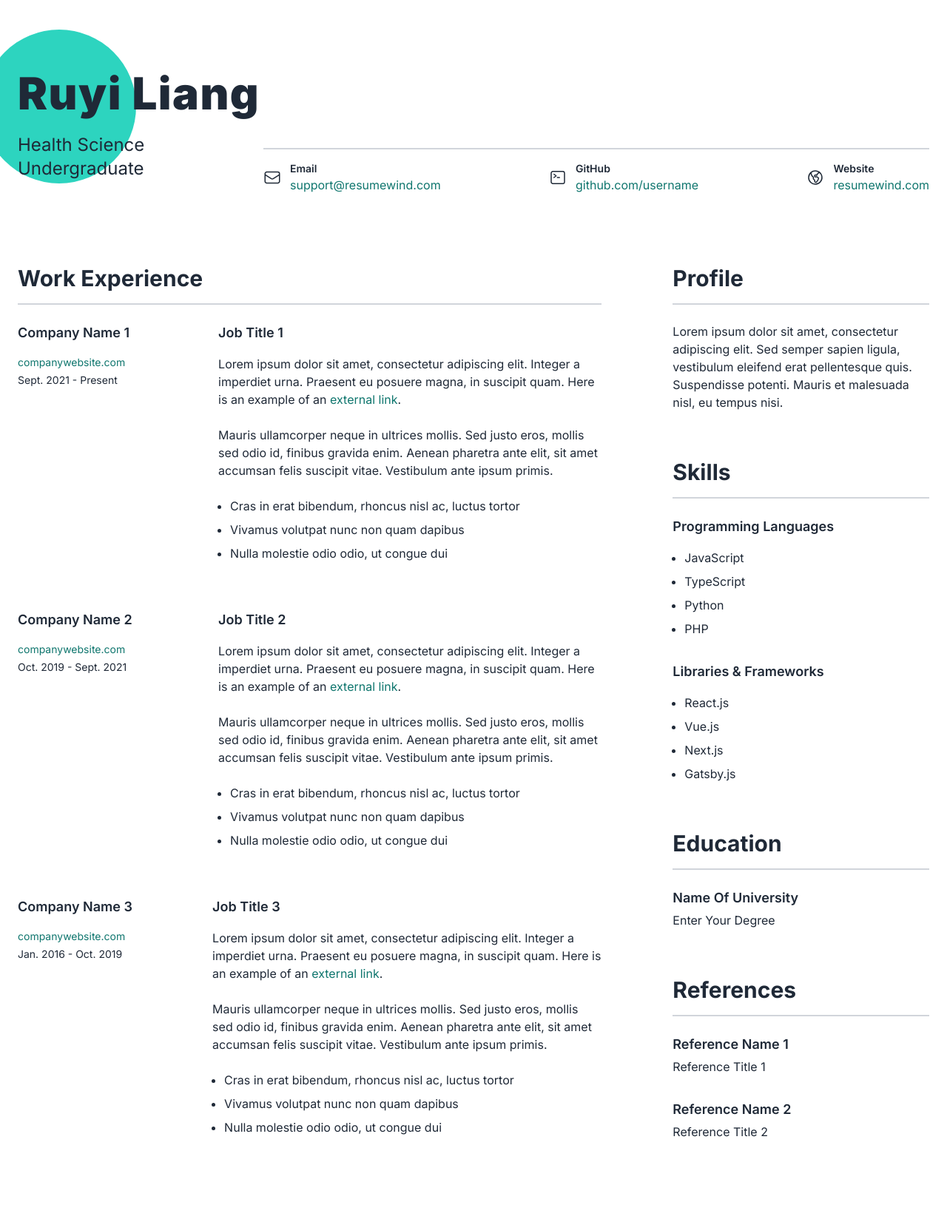
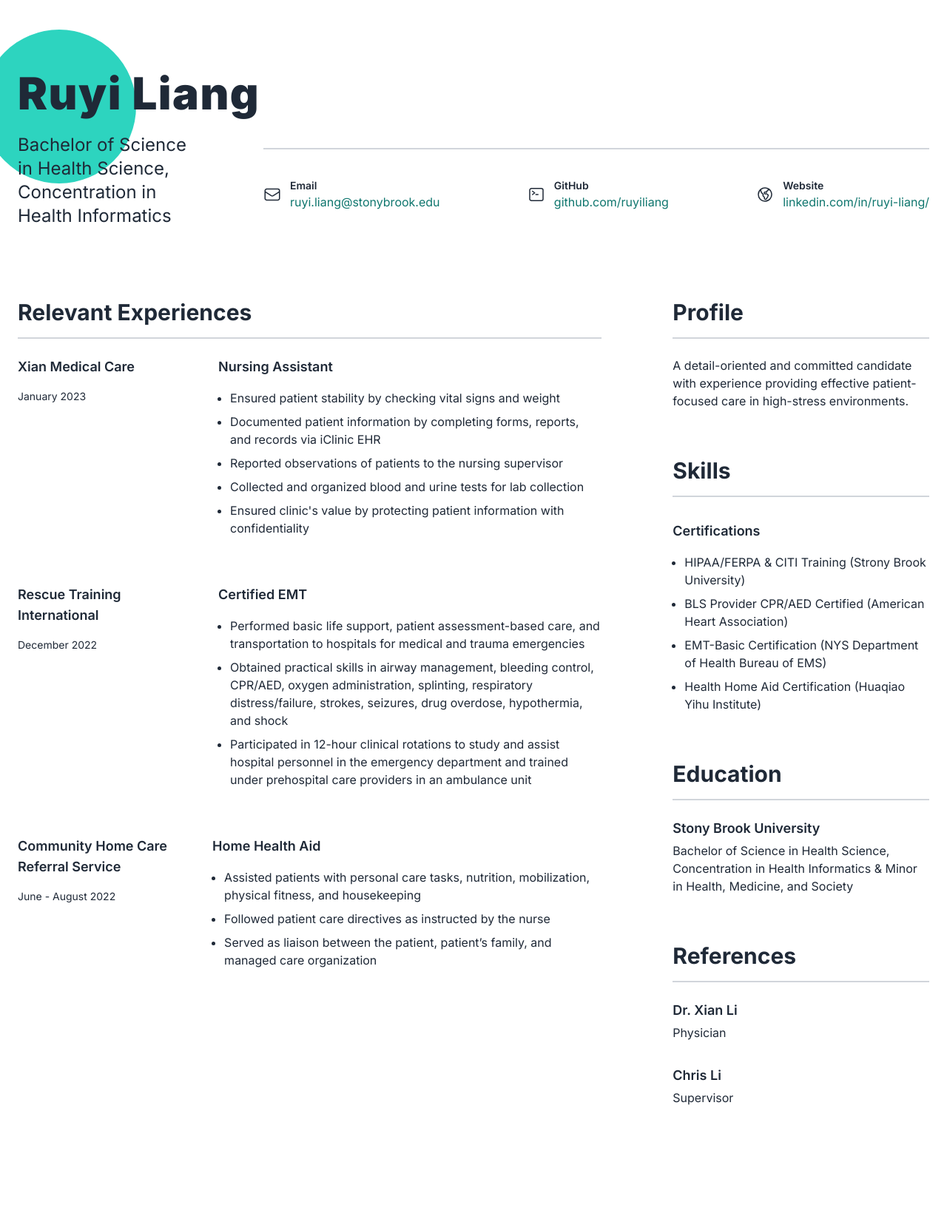
Before and after one commit to ruyiliang/DeploymentRender, a Flask app: page / in a window 1280 px wide. Shown: the whole page at 74% size. After the commit the page ends 1494 px from the top, so only its background shows below. Run offline with Flask 3, Linux system fonts and the light colour scheme.

Commit message:
updated resume

```diff
--- a/app.py
+++ b/app.py
@@ -4,4 +4,4 @@ app = Flask(__name__)
 def hello_world():
     return render_template('home.html')
 
-# app.run(host='0.0.0.0', port=5000, debug=True)
+app.run(host='0.0.0.0', port=5000, debug=True)
--- a/templates/home.html
+++ b/templates/home.html
@@ -36,7 +36,7 @@
             class="relative grid grid-cols-1 lg:grid-cols-4 gap-10 xl:gap-24 z-10"
           >
             <!-- Your Title -->
-            <h2>Health Science Undergraduate</h2>
+            <h2>Bachelor of Science in Health Science, Concentration in Health Informatics</h2>
 
             <div
               class="lg:flex lg:justify-between grid-3 xl:grid-3 lg:col-span-3 gap-4 mt-5 pt-4 border-t-2 border-gray-300"
@@ -63,11 +63,11 @@
                   <p class="mb-0 font-semibold text-sm">Email</p>
                   <p class="mb-0">
                     <a
-                      href="mailto:support@resumewind.com"
+                      href="mailto:ruyi.liang@stonybrook.edu"
                       target="_blank"
                       rel="noreferrer"
                     >
-                      support@resumewind.com
+                      ruyi.liang@stonybrook.edu
                     </a>
                   </p>
                 </div>
@@ -95,11 +95,11 @@
                   <p class="mb-0 font-semibold text-sm">GitHub</p>
                   <p class="mb-0">
                     <a
-                      href="https://github.com/username"
+                      href="https://github.com/ruyiliang"
                       target="_blank"
                       rel="noreferrer"
                     >
-                      github.com/username
+                    github.com/ruyiliang
                     </a>
                   </p>
                 </div>
@@ -127,11 +127,11 @@
                   <p class="mb-0 font-semibold text-sm">Website</p>
                   <p class="mb-0">
                     <a
-                      href="https://resumewind.com"
+                      href="https://www.linkedin.com/in/ruyi-liang/"
                       target="_blank"
                       rel="noreferrer"
                     >
-                      resumewind.com
+                    linkedin.com/in/ruyi-liang/
                     </a>
                   </p>
                 </div>
@@ -146,94 +146,63 @@
         <div class="grid-3 gap-10 lg:gap-24 items-start mt-12 lg:mt-24">
           <!-- Work Experience -->
           <div class="lg:col-span-2">
-            <h3>Work Experience</h3>
+            <h3>Relevant Experiences</h3>
 
             <!-- Work Experience 1 -->
             <div class="grid-3 gap-x-6">
               <div>
                 <!-- Company 1 -->
-                <h4 class="mb-1 lg:mb-4">Company Name 1</h4>
+                <h4 class="mb-1 lg:mb-4">Xian Medical Care</h4>
                 <p class="text-sm mb-1">
                   <a
-                    href="https://resumewind.com/"
+                    href="https://www.healthgrades.com/group-directory/ny-new-york/brooklyn/xian-medical-care-x58pnx"
                     target="_blank"
                     rel="noreferrer"
                   >
-                    companywebsite.com
+
                   </a>
                 </p>
-                <p class="text-sm">Sept. 2021 - Present</p>
+                <p class="text-sm">January 2023</p>
               </div>
 
               <div class="lg:col-span-2">
                 <!-- Job Title 1 -->
-                <h4 class="mb-4">Job Title 1</h4>
-                <p>
-                  Lorem ipsum dolor sit amet, consectetur adipiscing elit.
-                  Integer a imperdiet urna. Praesent eu posuere magna, in
-                  suscipit quam. Here is an example of an
-                  <a
-                    href="https://resumewind.com/"
-                    target="_blank"
-                    rel="noreferrer"
-                    >external link</a
-                  >.
-                </p>
-                <p>
-                  Mauris ullamcorper neque in ultrices mollis. Sed justo eros,
-                  mollis sed odio id, finibus gravida enim. Aenean pharetra ante
-                  elit, sit amet accumsan felis suscipit vitae. Vestibulum ante
-                  ipsum primis.
-                </p>
+                <h4 class="mb-4">Nursing Assistant</h4>
                 <ul>
-                  <li>Cras in erat bibendum, rhoncus nisl ac, luctus tortor</li>
-                  <li>Vivamus volutpat nunc non quam dapibus</li>
-                  <li>Nulla molestie odio odio, ut congue dui</li>
-                </ul>
+                    <li>Ensured patient stability by checking vital signs and weight</li>
+                    <li>Documented patient information by completing forms, reports, and records via iClinic EHR</li>
+                    <li>Reported observations of patients to the nursing supervisor</li>
+                    <li>Collected and organized blood and urine tests for lab collection</li>
+                    <li>Ensured clinic's value by protecting patient information with confidentiality</li>
+                  </ul>
+                </div>
               </div>
-            </div>
 
             <!-- Work Experience 2 -->
             <div class="grid-3 gap-x-6 mt-8 lg:mt-12">
               <div>
                 <!-- Company 2 -->
-                <h4 class="mb-1 lg:mb-4">Company Name 2</h4>
+                <h4 class="mb-1 lg:mb-4">Rescue Training International</h4>
                 <p class="text-sm mb-1">
                   <a
-                    href="https://resumewind.com/"
+                    href="https://auraprep.com/RTI"
                     target="_blank"
                     rel="noreferrer"
                   >
-                    companywebsite.com
+
                   </a>
                 </p>
-                <p class="text-sm">Oct. 2019 - Sept. 2021</p>
+                <p class="text-sm">December 2022</p>
               </div>
 
               <div class="lg:col-span-2">
                 <!-- Job Title 2 -->
-                <h4 class="mb-4">Job Title 2</h4>
-                <p>
-                  Lorem ipsum dolor sit amet, consectetur adipiscing elit.
-                  Integer a imperdiet urna. Praesent eu posuere magna, in
-                  suscipit quam. Here is an example of an
-                  <a
-                    href="https://resumewind.com/"
-                    target="_blank"
-                    rel="noreferrer"
-                    >external link</a
-                  >.
-                </p>
-                <p>
-                  Mauris ullamcorper neque in ultrices mollis. Sed justo eros,
-                  mollis sed odio id, finibus gravida enim. Aenean pharetra ante
-                  elit, sit amet accumsan felis suscipit vitae. Vestibulum ante
-                  ipsum primis.
-                </p>
+                <h4 class="mb-4">Certified EMT</h4>
+
                 <ul>
-                  <li>Cras in erat bibendum, rhoncus nisl ac, luctus tortor</li>
-                  <li>Vivamus volutpat nunc non quam dapibus</li>
-                  <li>Nulla molestie odio odio, ut congue dui</li>
+                  <li>Performed basic life support, patient assessment-based care, and transportation to hospitals for medical and trauma emergencies</li>
+                  <li>Obtained practical skills in airway management, bleeding control, CPR/AED, oxygen administration, splinting, respiratory distress/failure, strokes, seizures, drug overdose, hypothermia, and shock</li>
+                  <li>Participated in 12-hour clinical rotations to study and assist hospital personnel in the emergency department and trained under prehospital care providers in an ambulance unit</li>
                 </ul>
               </div>
             </div>
@@ -242,43 +211,27 @@
             <div class="grid-3 mt-8 lg:mt-12">
               <div>
                 <!-- Company 3 -->
-                <h4 class="mb-1 lg:mb-4">Company Name 3</h4>
+                <h4 class="mb-1 lg:mb-4">Community Home Care Referral Service</h4>
                 <p class="text-sm mb-1">
                   <a
                     href="https://resumewind.com/"
                     target="_blank"
                     rel="noreferrer"
                   >
-                    companywebsite.com
+
                   </a>
                 </p>
-                <p class="text-sm">Jan. 2016 - Oct. 2019</p>
+                <p class="text-sm">June - August 2022</p>
               </div>
 
               <div class="lg:col-span-2">
                 <!-- Job Title 3 -->
-                <h4 class="mb-4">Job Title 3</h4>
-                <p>
-                  Lorem ipsum dolor sit amet, consectetur adipiscing elit.
-                  Integer a imperdiet urna. Praesent eu posuere magna, in
-                  suscipit quam. Here is an example of an
-                  <a
-                    href="https://resumewind.com/"
-                    target="_blank"
-                    rel="noreferrer"
-                    >external link</a
-                  >.
-                </p>
-                <p>
-                  Mauris ullamcorper neque in ultrices mollis. Sed justo eros,
-                  mollis sed odio id, finibus gravida enim. Aenean pharetra ante
-                  elit, sit amet accumsan felis suscipit vitae. Vestibulum ante
-                  ipsum primis.
-                </p>
+                <h4 class="mb-4">Home Health Aid</h4>
+
                 <ul>
-                  <li>Cras in erat bibendum, rhoncus nisl ac, luctus tortor</li>
-                  <li>Vivamus volutpat nunc non quam dapibus</li>
-                  <li>Nulla molestie odio odio, ut congue dui</li>
+                  <li>Assisted patients with personal care tasks, nutrition, mobilization, physical fitness, and housekeeping</li>
+                  <li>Followed patient care directives as instructed by the nurse</li>
+                  <li>Served as liaison between the patient, patient’s family, and managed care organization</li>
                 </ul>
               </div>
             </div>
@@ -288,47 +241,36 @@
             <!-- Profile -->
             <h3>Profile</h3>
             <p>
-              Lorem ipsum dolor sit amet, consectetur adipiscing elit. Sed
-              semper sapien ligula, vestibulum eleifend erat pellentesque quis.
-              Suspendisse potenti. Mauris et malesuada nisl, eu tempus nisi.
+            A detail-oriented and committed candidate with experience providing effective patient-focused care in high-stress environments.
             </p>
 
             <!-- Skills -->
             <h3 class="mt-12 lg:mt-16">Skills</h3>
 
-            <!-- Skills 1 -->
-            <h4>Programming Languages</h4>
+            <!-- Skills 2 -->
+            <h4 class="mt-8">Certifications</h4>
             <ul>
-              <li>JavaScript</li>
-              <li>TypeScript</li>
-              <li>Python</li>
-              <li>PHP</li>
-            </ul>
-
-            <!-- Skills 2 -->
-            <h4 class="mt-8">Libraries &amp; Frameworks</h4>
-            <ul>
-              <li>React.js</li>
-              <li>Vue.js</li>
-              <li>Next.js</li>
-              <li>Gatsby.js</li>
+              <li>HIPAA/FERPA & CITI Training (Strony Brook University)</li>
+              <li>BLS Provider CPR/AED Certified (American Heart Association)</li>
+              <li>EMT-Basic Certification (NYS Department of Health Bureau of EMS)</li>
+              <li>Health Home Aid Certification (Huaqiao Yihu Institute)</li>
             </ul>
 
             <!-- Education -->
             <h3 class="mt-12 lg:mt-16">Education</h3>
-            <h4 class="mb-1">Name Of University</h4>
-            <p class="mb-1">Enter Your Degree</p>
+            <h4 class="mb-1">Stony Brook University</h4>
+            <p class="mb-1">Bachelor of Science in Health Science, Concentration in Health Informatics &AMP; Minor in Health, Medicine, and Society</p>
 
             <!-- References -->
             <h3 class="mt-12 lg:mt-16">References</h3>
 
             <!-- Reference 1 -->
-            <h4 class="mb-1">Reference Name 1</h4>
-            <p>Reference Title 1</p>
+            <h4 class="mb-1">Dr. Xian Li</h4>
+            <p>Physician</p>
 
             <!-- Reference 2 -->
-            <h4 class="mt-8 mb-1">Reference Name 2</h4>
-            <p class="mb-1">Reference Title 2</p>
+            <h4 class="mt-8 mb-1">Chris Li</h4>
+            <p class="mb-1">Supervisor</p>
           </div>
         </div>
       </div>
```
